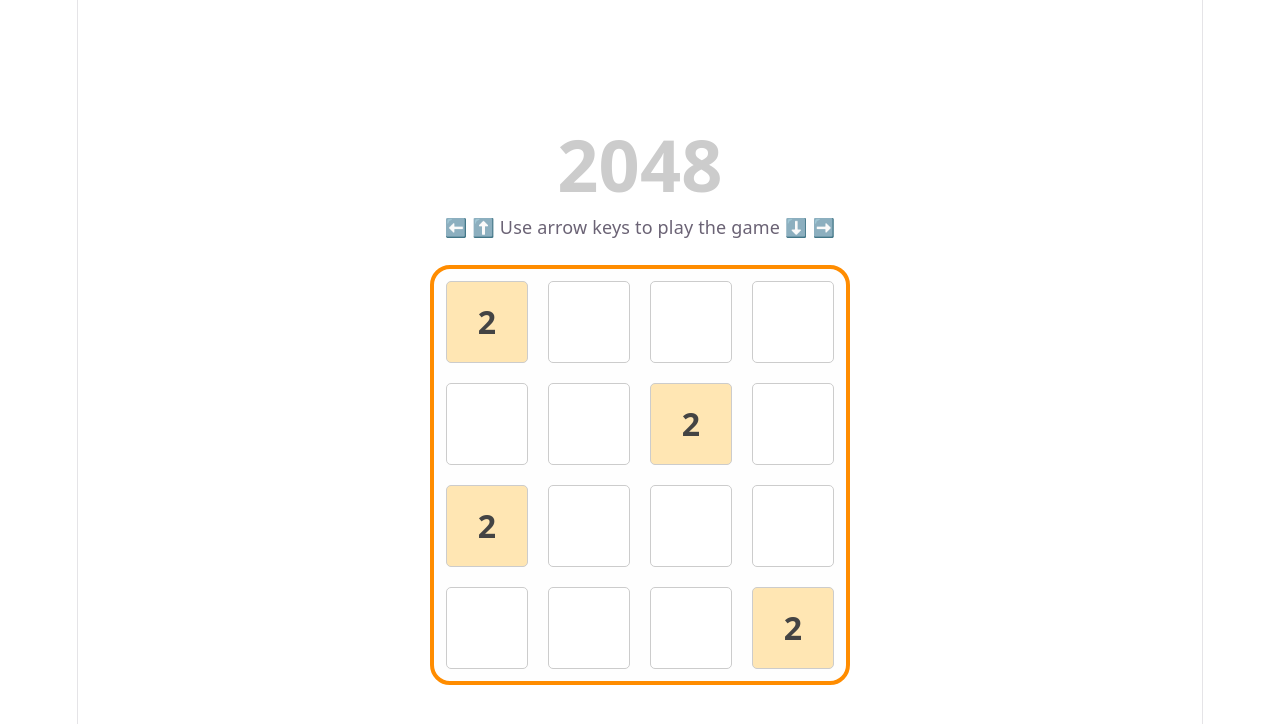
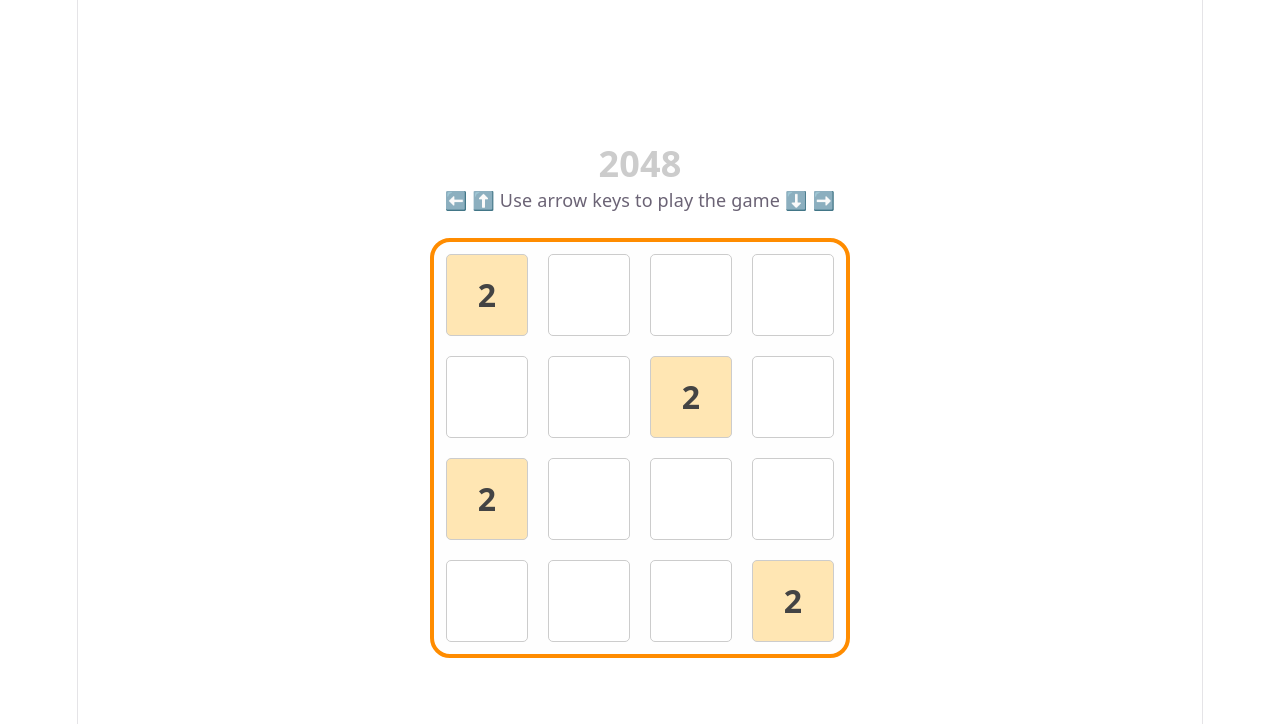
Before and after one commit to ashishpandey/mmxlviii, a React (Vite) app: page / in a window 1280 px wide. Shown: the top 724 px of the page. Built offline with nearby package versions, Linux system fonts and the light colour scheme.

Commit message:
minor styling

```diff
--- a/src/components/GameStatus.tsx
+++ b/src/components/GameStatus.tsx
@@ -18,8 +18,8 @@ const StatusPanel = ({ status, message, color }: { status: string; message: stri
     const headerStyle = {
         color,
         fontWeight: 'bold',
-        fontSize: '4em',
-        padding: '0.5em 0'
+        fontSize: '2rem',
+        padding: '0.5rem 0'
     }
 
     return (
```
